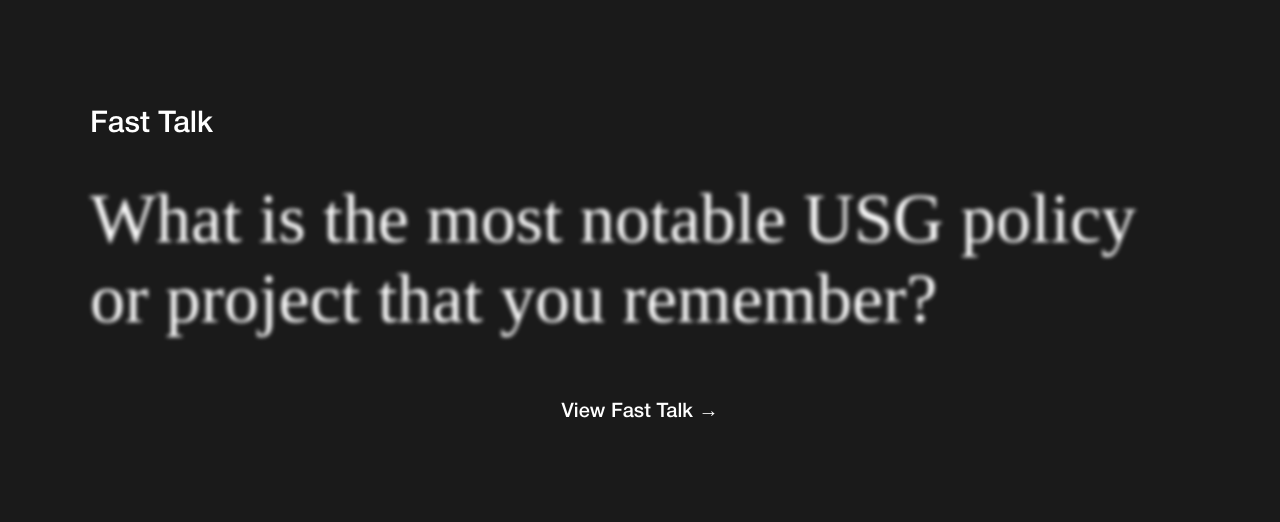
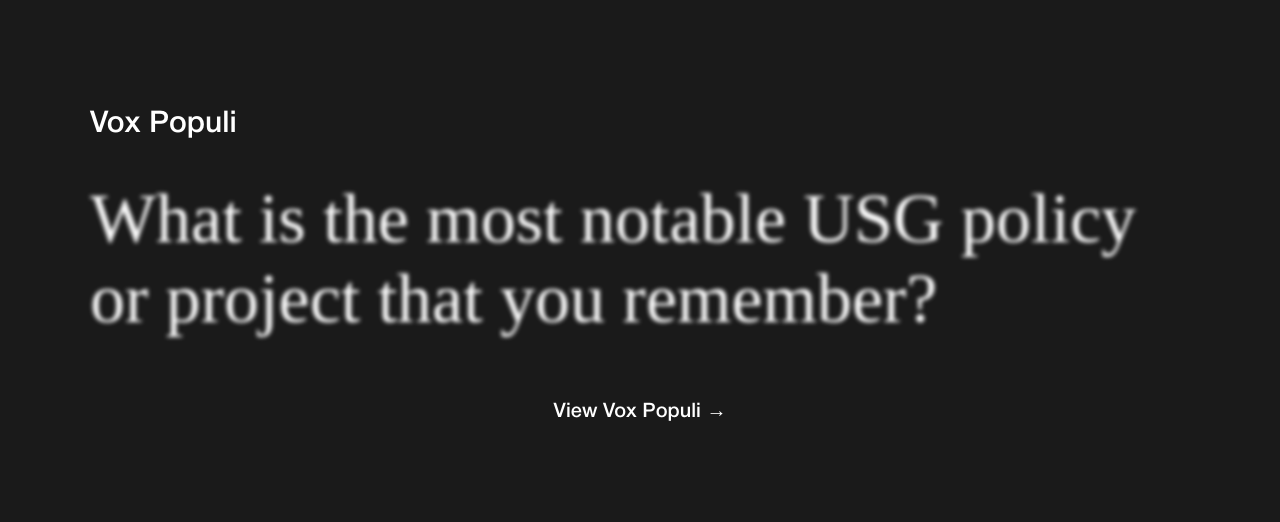
Before and after one commit to thelasallian/ge2024, a PHP site: page / in a window 1280 px wide. Shown: the part 1930-2452 px from the top of the page. Run offline with PHP 8.4, Linux system fonts and the light colour scheme; data that the repository does not hold is empty.

Commit message:
fix: Change Fast Talk to Vox Populi

```diff
--- a/index.php
+++ b/index.php
@@ -90,14 +90,14 @@
         </div>
       </div> -->
 
-      <!-- Fast talk -->
-      <div class="fasttalk">
-        <div class="fasttalk_title_text">Fast Talk</div>
-        <div class="fasttalk_question">
+      <!-- Vox populi -->
+      <div class="voxpopuli">
+        <div class="voxpopuli_title_text">Vox Populi</div>
+        <div class="voxpopuli_question">
           What is the most notable USG policy or project that you remember?
         </div>
-        <div class="fasttalk_button">
-          View Fast Talk →
+        <div class="voxpopuli_button">
+          View Vox Populi →
         </div>
       </div>
     </div>
--- a/public/css/index.css
+++ b/public/css/index.css
@@ -238,18 +238,18 @@ body {
 }
 
 /* Fast talk */
-.fasttalk {
+.voxpopuli {
   margin: 40px 0px;
   display: flex;
   flex-direction: column;
 }
 
-.fasttalk_title_text {
+.voxpopuli_title_text {
   font-size: var(--sub_title_font_size);
   white-space: nowrap;
 }
 
-.fasttalk_question {
+.voxpopuli_question {
   font-family: var(--small_text_font);
   font-size: 70px;
   filter: blur(2px);
@@ -257,11 +257,11 @@ body {
   width: fit-content;
 }
 
-.fasttalk_question:hover {
+.voxpopuli_question:hover {
   filter: blur(0px);
 }
 
-.fasttalk_button {
+.voxpopuli_button {
   font-size: 20px;
   text-align: center;
   width: fit-content;
```
